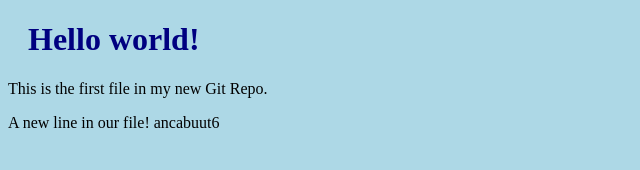
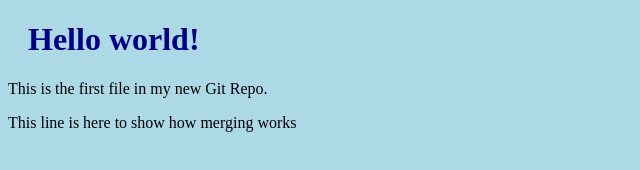
Before and after one commit to flasher9/Hello, a plain HTML site: page index.html in a window 1280 px wide. Shown: the whole page, without its empty margins (0-640 px from the left). Drawn offline with Linux system fonts and the light colour scheme.

Commit message:
updated index.html

```diff
--- a/index.html
+++ b/index.html
@@ -8,7 +8,7 @@
 
 <h1>Hello world!</h1>
 <p>This is the first file in my new Git Repo.</p>
-<p>A new line in our file! ancabuut6 </p>
+<p>This line is here to show how merging works </p>
 
 </body>
 </html>
```
